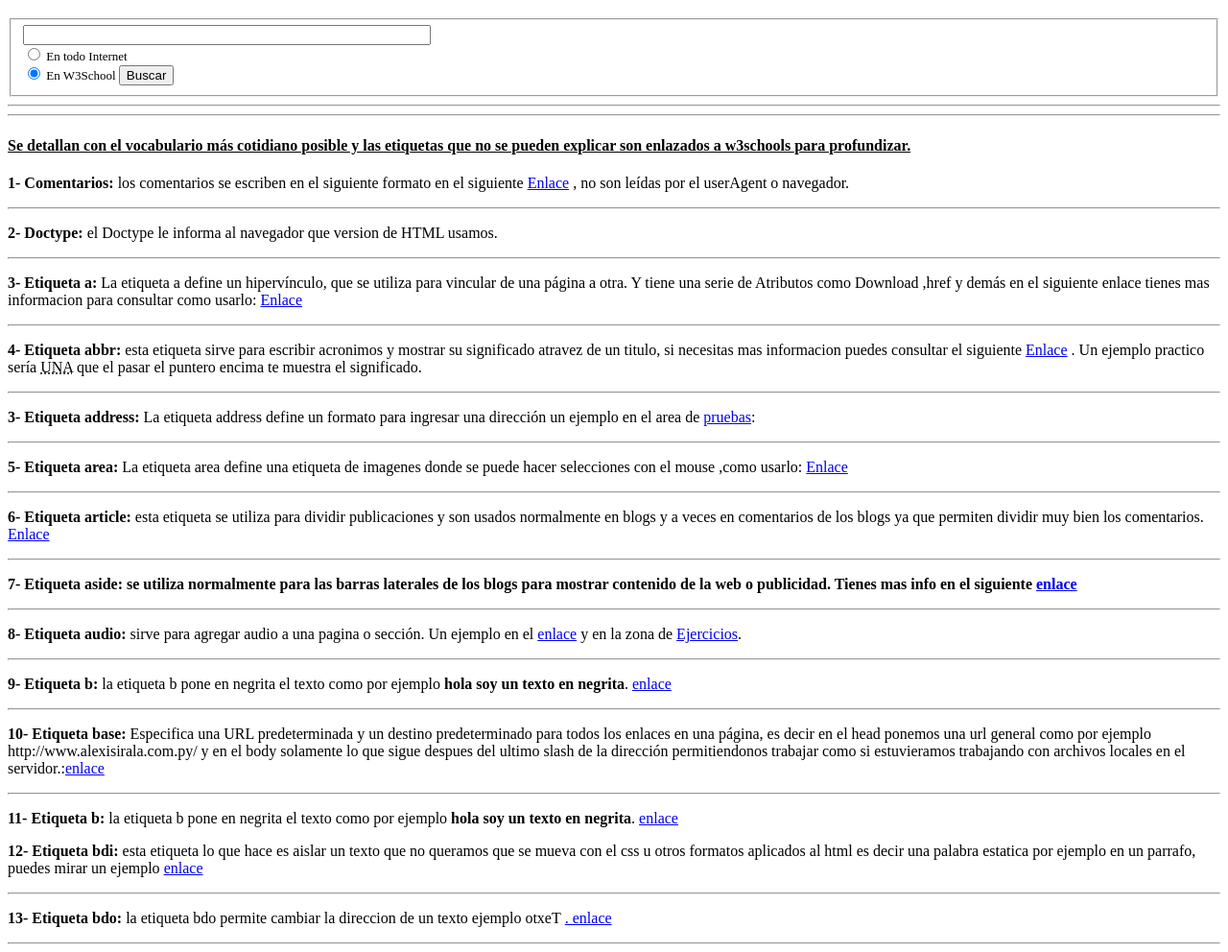
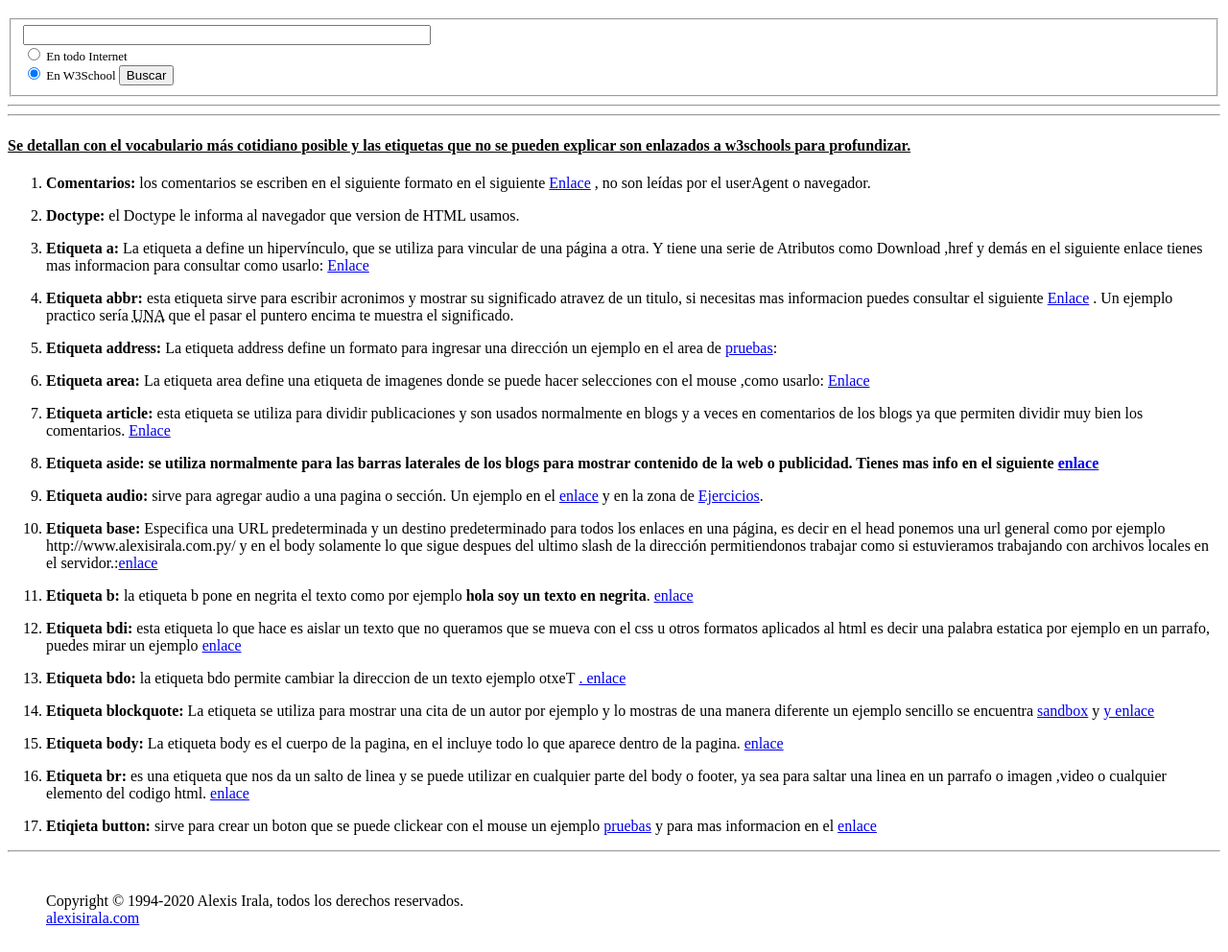
Before and after one commit to alexisirala/html, a plain HTML site: page etiquetas.html in a window 1280 px wide. Shown: the part 61-1053 px from the top of the page at 96% size. Drawn offline with Linux system fonts and the light colour scheme.

Commit message:
version 1.0.0

```diff
--- a/etiquetas.html
+++ b/etiquetas.html
@@ -29,40 +29,57 @@
         <hr>
         <hr>
 
+        <h4><u>Se detallan con el vocabulario más cotidiano posible y las etiquetas que no se pueden explicar son enlazados a w3schools para profundizar.</u></h4>
 
       <!-- Etiquetas  --->
 
-       <h4><u>Se detallan con el vocabulario más cotidiano posible y las etiquetas que no se pueden explicar son enlazados a w3schools para profundizar.</u></h4>
-        <p><strong>1- Comentarios:</strong> los comentarios se escriben en el siguiente formato en el siguiente <a target="_blank" href="https://www.w3schools.com/tags/tag_comment.asp">Enlace</a> <!--   comentarios  --->, no son leídas por el userAgent o navegador.</p>
-        <hr>
-        <p><strong>2- Doctype:</strong> el Doctype le informa al navegador que version de HTML usamos. </p>
-        <hr>
-        <p><strong>3- Etiqueta a:</strong> La etiqueta a define un hipervínculo, que se utiliza para vincular de una página a otra. Y tiene una serie de Atributos como Download ,href y demás en el siguiente enlace tienes mas informacion para consultar como usarlo: <a target="_blank" href="https://www.w3schools.com/tags/tag_a.asp">Enlace</a></p>
-        <hr>
-        <p><strong>4- Etiqueta abbr:</strong> esta etiqueta sirve para escribir acronimos y mostrar su significado atravez de un titulo, si necesitas mas informacion puedes consultar el siguiente <a target="_blank" href="https://www.w3schools.com/tags/tag_abbr.asp">Enlace</a> . Un ejemplo practico sería <abbr title="Universidad Nacional de Asuncion">UNA</abbr> que el pasar el puntero encima te muestra el significado. </p>
-        <hr>
-        <p><strong>3- Etiqueta address:</strong> La etiqueta address define un formato para ingresar una dirección un ejemplo en el area de <a target="_blank" href="pruebas.html">pruebas</a>:<br></p>
-        <hr>
-        <p><strong>5- Etiqueta area:</strong> La etiqueta area define una etiqueta de imagenes donde se puede hacer selecciones con el mouse ,como usarlo: <a target="_blank" href="https://www.w3schools.com/tags/tag_area.asp">Enlace</a></p>
-        <hr>
-        <p><strong>6- Etiqueta article:</strong> esta etiqueta se utiliza para dividir publicaciones y son usados normalmente en blogs y a veces en comentarios de los blogs ya que permiten dividir muy bien los comentarios. <a target="_blank" href="https://www.w3schools.com/tags/tag_article.asp">Enlace</a></p>
-        <hr>
-        <p><strong>7- Etiqueta aside: se utiliza normalmente para las barras laterales de los blogs para mostrar contenido de la web o publicidad. Tienes mas info en el siguiente <a target="_blank" href="https://www.w3schools.com/tags/tag_aside.asp">enlace</a></strong></p>
-        <hr>
-        <p><strong>8- Etiqueta audio:</strong> sirve para agregar audio a una pagina o sección. Un ejemplo en el <a target="_blank" href="https://www.w3schools.com/tags/tag_audio.asp">enlace</a> y en la zona de <a target="_blank" href="pruebas.html">Ejercicios</a>.</p>
-        <hr>
-        <p><strong>9- Etiqueta b:</strong> la etiqueta b pone en negrita el texto como por ejemplo <b>hola soy un texto en negrita</b>. <a target="_blank" href="https://www.w3schools.com/tags/tag_b.asp">enlace</a></p>
-        <hr>
-        <p><strong>10- Etiqueta base:</strong> Especifica una URL predeterminada y un destino predeterminado para todos los enlaces en una página, es decir en el head ponemos una url general como por ejemplo http://www.alexisirala.com.py/ y en el body solamente lo que sigue despues del ultimo slash de la dirección permitiendonos trabajar como si estuvieramos trabajando con archivos locales en el servidor.:<a target="_blank" href="https://www.w3schools.com/tags/tag_base.asp">enlace</a></p>
-        <hr>
-        <p><strong>11- Etiqueta b:</strong> la etiqueta b pone en negrita el texto como por ejemplo <b>hola soy un texto en negrita</b>. <a target="_blank" href="https://www.w3schools.com/tags/tag_b.asp">enlace</a></p>
-        <p><strong>12- Etiqueta bdi:</strong> esta etiqueta lo que hace es aislar un texto que no queramos que se mueva con el css u otros formatos aplicados al html es decir una palabra estatica por ejemplo en un parrafo, puedes mirar un ejemplo <a target="_blank" href="https://www.w3schools.com/tags/tag_bdi.asp">enlace</a></p>
-        <hr>
-        <p><strong>13- Etiqueta bdo:</strong> la etiqueta bdo permite cambiar la direccion de un texto ejemplo <bdo dir="rtl">Texto</bdo> <a target="_blank" href="https://www.w3schools.com/tags/tag_bdo.asp">. enlace</a></p>
-        <hr>
+      <ol>
+                  <li>        <p><strong>Comentarios:</strong> los comentarios se escriben en el siguiente formato en el siguiente <a target="_blank" href="https://www.w3schools.com/tags/tag_comment.asp">Enlace</a> <!--   comentarios  --->, no son leídas por el userAgent o navegador.</p>
+        </li>
+                  <li>        <p><strong>Doctype:</strong> el Doctype le informa al navegador que version de HTML usamos. </p>
+        </li>
+                  <li>        <p><strong>Etiqueta a:</strong> La etiqueta a define un hipervínculo, que se utiliza para vincular de una página a otra. Y tiene una serie de Atributos como Download ,href y demás en el siguiente enlace tienes mas informacion para consultar como usarlo: <a target="_blank" href="https://www.w3schools.com/tags/tag_a.asp">Enlace</a></p>
+        </li>
+                  <li>        <p><strong>Etiqueta abbr:</strong> esta etiqueta sirve para escribir acronimos y mostrar su significado atravez de un titulo, si necesitas mas informacion puedes consultar el siguiente <a target="_blank" href="https://www.w3schools.com/tags/tag_abbr.asp">Enlace</a> . Un ejemplo practico sería <abbr title="Universidad Nacional de Asuncion">UNA</abbr> que el pasar el puntero encima te muestra el significado. </p>
+        </li>
+                  <li>        <p><strong>Etiqueta address:</strong> La etiqueta address define un formato para ingresar una dirección un ejemplo en el area de <a target="_blank" href="pruebas.html">pruebas</a>:<br></p>
+        </li>
+                  <li>        <p><strong>Etiqueta area:</strong> La etiqueta area define una etiqueta de imagenes donde se puede hacer selecciones con el mouse ,como usarlo: <a target="_blank" href="https://www.w3schools.com/tags/tag_area.asp">Enlace</a></p>
+        </li>
+                  <li>        <p><strong>Etiqueta article:</strong> esta etiqueta se utiliza para dividir publicaciones y son usados normalmente en blogs y a veces en comentarios de los blogs ya que permiten dividir muy bien los comentarios. <a target="_blank" href="https://www.w3schools.com/tags/tag_article.asp">Enlace</a></p>
+        </li>
+                  <li>        <p><strong>Etiqueta aside: se utiliza normalmente para las barras laterales de los blogs para mostrar contenido de la web o publicidad. Tienes mas info en el siguiente <a target="_blank" href="https://www.w3schools.com/tags/tag_aside.asp">enlace</a></strong></p>
+        </li>
+                  <li>        <p><strong>Etiqueta audio:</strong> sirve para agregar audio a una pagina o sección. Un ejemplo en el <a target="_blank" href="https://www.w3schools.com/tags/tag_audio.asp">enlace</a> y en la zona de <a target="_blank" href="pruebas.html">Ejercicios</a>.</p>
+        </li>
+           <li>        <p><strong>Etiqueta base:</strong> Especifica una URL predeterminada y un destino predeterminado para todos los enlaces en una página, es decir en el head ponemos una url general como por ejemplo http://www.alexisirala.com.py/ y en el body solamente lo que sigue despues del ultimo slash de la dirección permitiendonos trabajar como si estuvieramos trabajando con archivos locales en el servidor.:<a target="_blank" href="https://www.w3schools.com/tags/tag_base.asp">enlace</a></p>
+        </li>
+                  <li>        <p><strong>Etiqueta b:</strong> la etiqueta b pone en negrita el texto como por ejemplo <b>hola soy un texto en negrita</b>. <a target="_blank" href="https://www.w3schools.com/tags/tag_b.asp">enlace</a></p>
+        </li>
+                  <li>        <p><strong>Etiqueta bdi:</strong> esta etiqueta lo que hace es aislar un texto que no queramos que se mueva con el css u otros formatos aplicados al html es decir una palabra estatica por ejemplo en un parrafo, puedes mirar un ejemplo <a target="_blank" href="https://www.w3schools.com/tags/tag_bdi.asp">enlace</a></p>
+        </li>
+             <li>            <p><strong>Etiqueta bdo:</strong> la etiqueta bdo permite cambiar la direccion de un texto ejemplo <bdo dir="rtl">Texto</bdo> <a target="_blank" href="https://www.w3schools.com/tags/tag_bdo.asp">. enlace</a></p>
+        </li>
+                    <li>     <p><strong>Etiqueta  blockquote:</strong> La etiqueta se utiliza para mostrar una cita de un autor por ejemplo y lo mostras de una manera diferente un ejemplo sencillo se encuentra <a target="_blank" href="sandbox.html">sandbox</a> y <a target="_blank" href="https://www.w3schools.com/tags/tag_blockquote.asp"> y enlace</a></p>
+        </li>
+                    <li>    <p><strong>Etiqueta body:</strong> La etiqueta body es el cuerpo de la pagina, en el incluye todo lo que aparece dentro de la pagina. <a target="_blank" href="https://www.w3schools.com/tags/tag_body.asp" >enlace</a></p>
 
+        </li>
+                    <li>    <p><strong>Etiqueta br:</strong> es una etiqueta que nos da un salto de linea y se puede utilizar en cualquier parte del body o footer, ya sea para saltar una linea en un parrafo o imagen ,video o cualquier elemento del codigo html. <a target="_blank" href="https://www.w3schools.com/tags/tag_br.asp"> enlace</a></p>
 
+        </li>
+                    <li>    <p><strong>Etiqieta button: </strong> sirve para crear un boton que se puede clickear con el mouse un ejemplo <a target="_blank" href="sandbox.html">pruebas</a> y para mas informacion en el <a target="_blank" href="https://www.w3schools.com/tags/tag_button.asp">enlace</a></p>
+        </li>
+      </ol>
 
+    <footer>
+        <addres>
+            <hr>
+            <br>
+            <blockquote>Copyright &copy; 1994-2020 Alexis Irala, todos los derechos reservados.<br>
+            <a target="_blank" href="http://www.alexisirala.ml"> alexisirala.com</a></blockquote>
+        </addres>
+    </footer>
   </body>
 
 </html>
```
Also changed, not shown: sandbox.html (+14 -0 lines).
